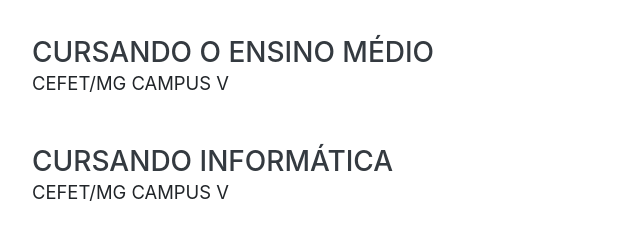
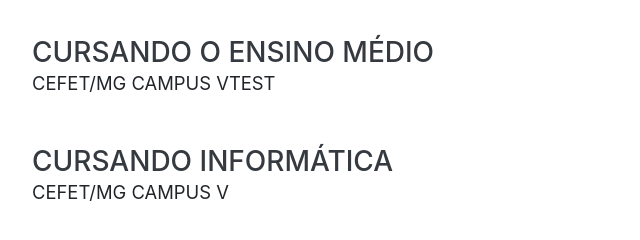
Before and after one commit to ronanres/sitepessoal, a website with bundled scripts: page index.html in a window 1280 px wide. Shown: the part 256-496 px from the top of the page, 288-928 px from the left. Built offline with nearby package versions, Linux system fonts and the light colour scheme; a web font is replaced by a local one.

Commit message:
Update index.html

```diff
--- a/index.html
+++ b/index.html
@@ -24,7 +24,6 @@
 </head>
 
 <body id="page-top">
-
   <div class="container-fluid p-0">
 
     <section class="resume-section p-3 p-lg-5 d-flex align-items-center" id="about">
@@ -36,7 +35,7 @@
           <a href="mailto:name@email.com">RONANRESENDE2@GMAIL.COM</a>
         </div>
         <h3 class="mb-0">CURSANDO O ENSINO MÉDIO</h3>
-        <p class="lead mb-5">CEFET/MG CAMPUS V</p>
+        <p class="lead mb-5">CEFET/MG CAMPUS VTEST</p>
         <h3 class="mb-0">CURSANDO INFORMÁTICA</h3>
         <p class="lead mb-5">CEFET/MG CAMPUS V</p>
         <h3 class="mb-0">PESQUISADOR CIENTÍFICO JR</h3>
```
